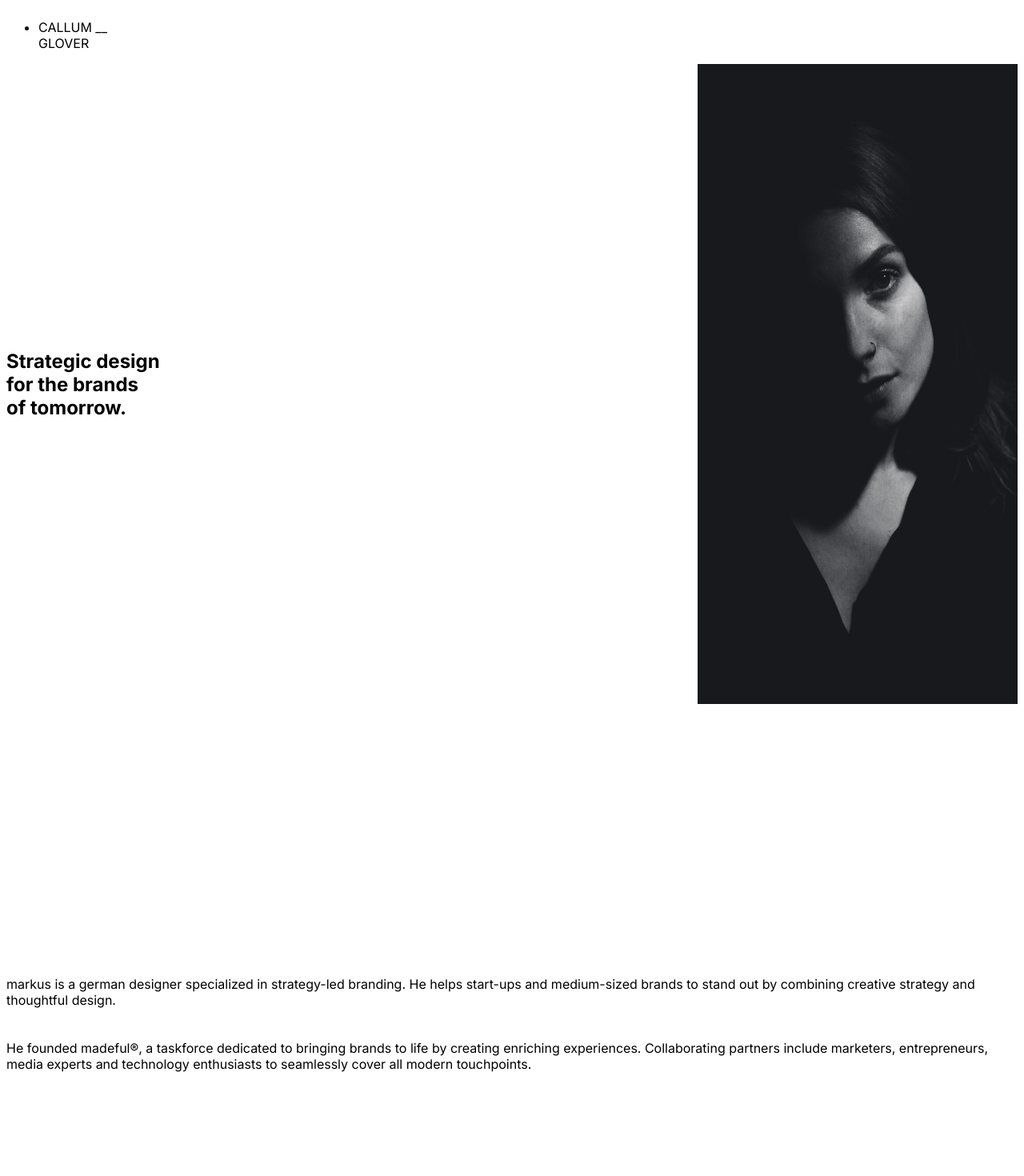
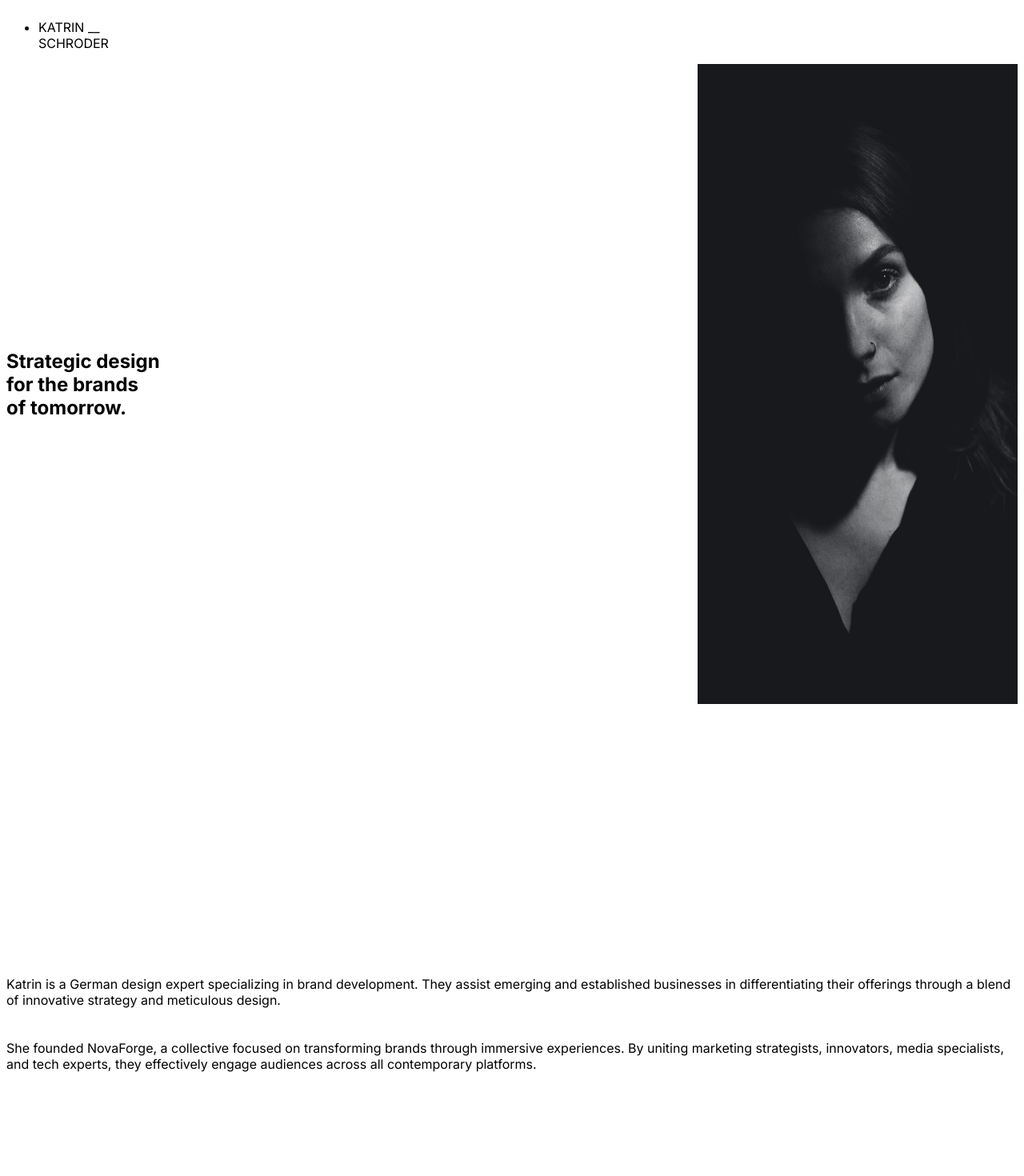
Before and after one commit to alilotfidev/personal-website-template, a Next.js app: page / in a window 1280 px wide. Shown: the top 1470 px of the page at 80% size. Built offline with nearby package versions, Linux system fonts and the light colour scheme.

Commit message:
updating packages and info

```diff
--- a/components/Footer.js
+++ b/components/Footer.js
@@ -21,7 +21,7 @@ export default function Footer() {
         </Link>
       </div>
       <div className="copyright mt-20 text-xs tracking-widest opacity-60">
-        © Callum Glover . All rights reserved.
+        © Katrin Schroder . All rights reserved.
       </div>
     </footer>
   );
--- a/components/Nav.js
+++ b/components/Nav.js
@@ -6,10 +6,10 @@ export default function Nav() {
   return (
     <nav className={`sticky top-0 z-30 bg-black-color px-10 py-5 text-white`}>
       <ul className="flex items-center justify-between">
-        <li className="nav-logo font-medium sm:text-xl">
-          CALLUM __
+        <li className="nav-logo font-medium uppercase sm:text-xl">
+          Katrin __
           <br />
-          GLOVER
+          Schroder
         </li>
         <div
           className={`menu-button z-20 p-4 ${
--- a/components/TextInformation.js
+++ b/components/TextInformation.js
@@ -3,17 +3,18 @@ export default function TextInformation() {
     <section className="flex min-h-screen items-center justify-center bg-neutral-100 px-10 py-8 text-black">
       <div className="intro-text text-2xl leading-normal md:text-4xl">
         <div className="inner-intro-text bg-white">
-          markus is a german designer specialized in strategy-led branding. He
-          helps start-ups and medium-sized brands to stand out by combining
-          creative strategy and thoughtful design.
+          Katrin is a German design expert specializing in brand development.
+          They assist emerging and established businesses in differentiating
+          their offerings through a blend of innovative strategy and meticulous
+          design.
         </div>
         <br />
         <br />
         <div className="inner-intro-text bg-white">
-          He founded madeful®, a taskforce dedicated to bringing brands to life
-          by creating enriching experiences. Collaborating partners include
-          marketers, entrepreneurs, media experts and technology enthusiasts to
-          seamlessly cover all modern touchpoints.
+          She founded NovaForge, a collective focused on transforming brands
+          through immersive experiences. By uniting marketing strategists,
+          innovators, media specialists, and tech experts, they effectively
+          engage audiences across all contemporary platforms.
         </div>
       </div>
     </section>
--- a/package.json
+++ b/package.json
@@ -9,7 +9,7 @@
     "lint": "next lint"
   },
   "dependencies": {
-    "next": "latest",
+    "next": "^14.2.5",
     "react": "latest",
     "react-dom": "latest"
   },
```
Also changed, not shown: 1 other file (tests, documents, lock files or other folders).
